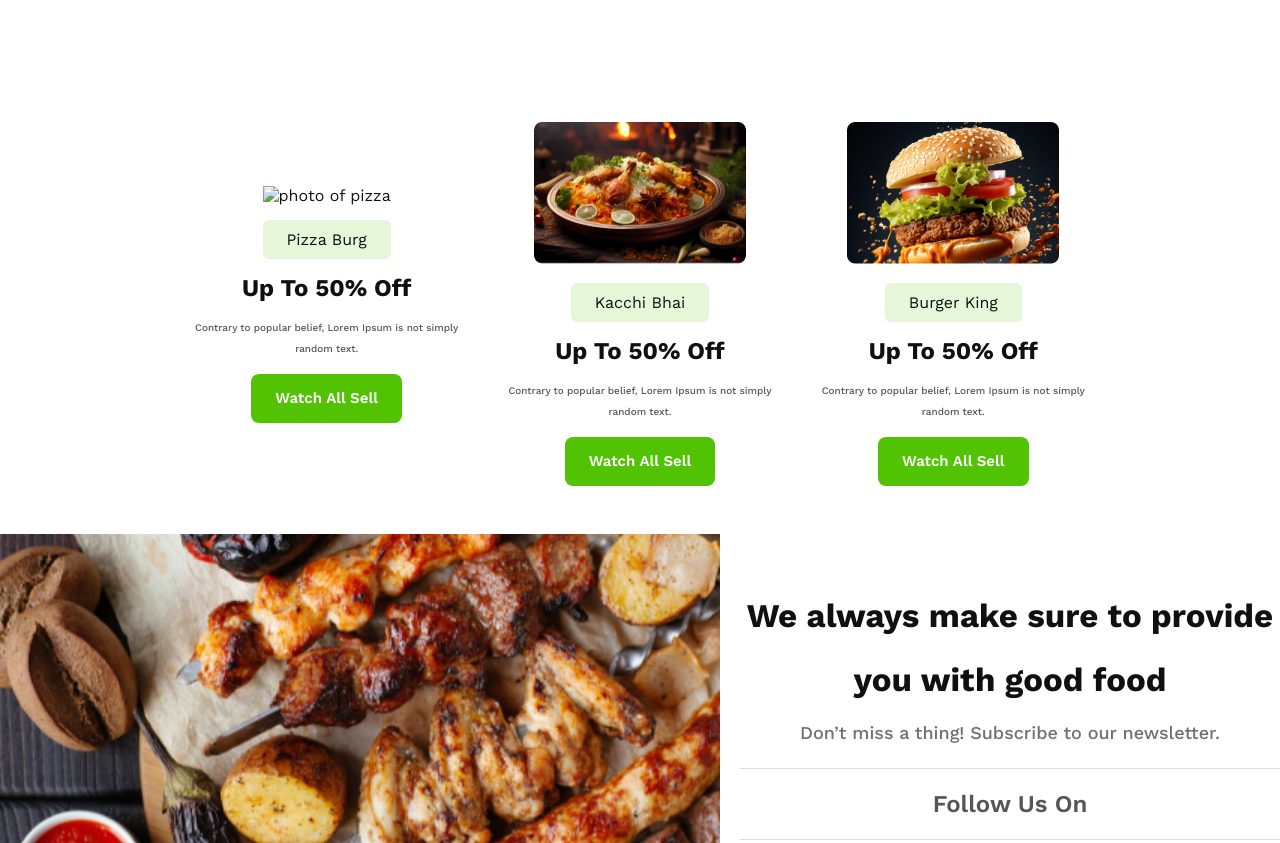
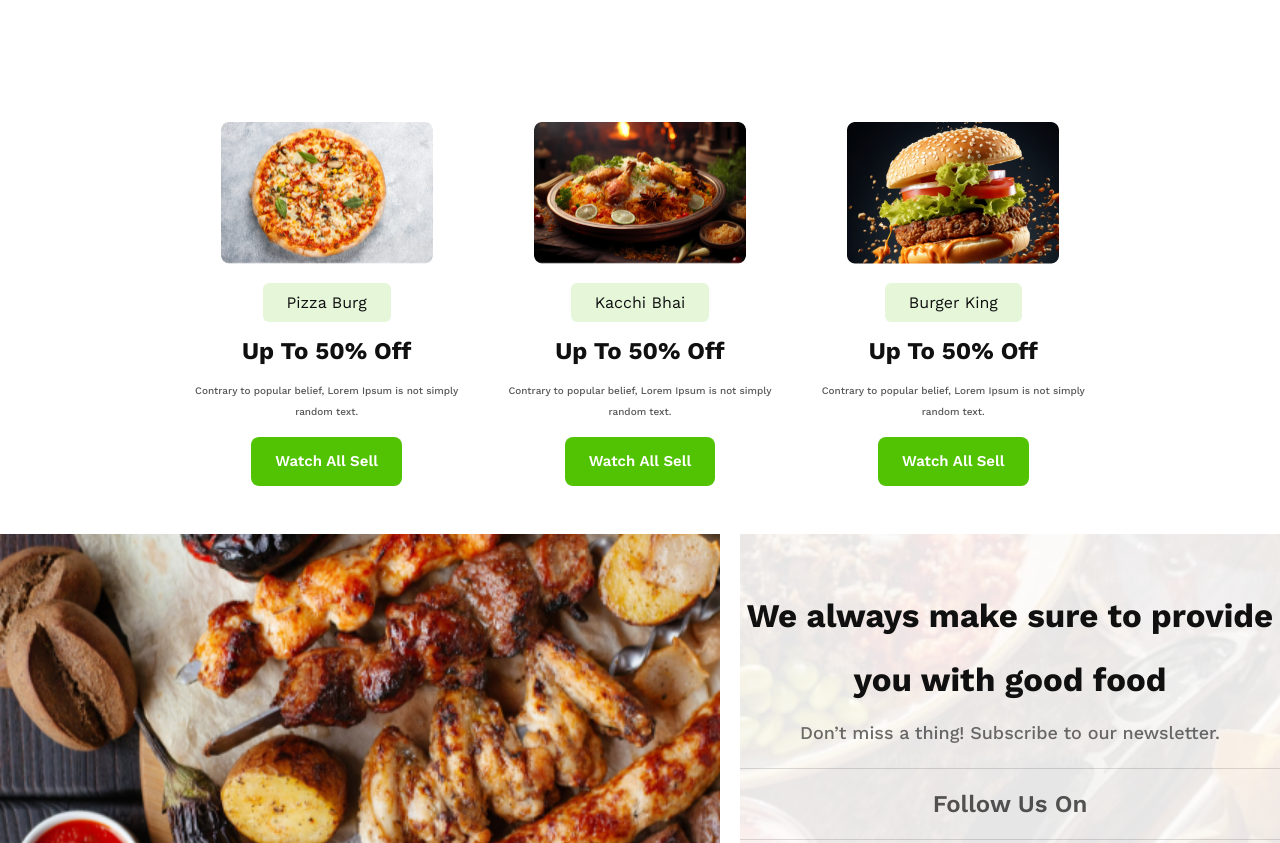
Before and after one commit to mrinmoydas10/Food-Resturant-Project, a plain HTML site: page index.html in a window 1280 px wide. Shown: the part 1052-1895 px from the top of the page. Drawn offline with nearby package versions, Linux system fonts and the light colour scheme; the site is published under a folder, as on GitHub Pages, so addresses that start at the root find nothing.

Commit message:
Error fix

```diff
--- a/index.html
+++ b/index.html
@@ -41,7 +41,7 @@
             <div class="card-container">
                 <div class="card">
                     <div class="image-box">
-                        <img src="/assets/pizza.png" alt="photo of pizza">
+                        <img src="./assets/pizza.png" alt="photo of pizza">
                     </div>
                     <div class="shop">
                         <span>
--- a/style/style.css
+++ b/style/style.css
@@ -28,7 +28,7 @@
     background: linear-gradient(0.00deg,
             rgb(16, 16, 16) -19.5%,
             rgba(16, 16, 16, 0) 100%),
-        url('/assets/hero-bg.png');
+        url('../assets/hero-bg.png');
     background-repeat: no-repeat;
     background-size: cover;
     background-position: center;
@@ -242,7 +242,7 @@ margin: 25px 0px;
     justify-content: center;
 }
 .last{
-    background-image: url('/assets/social-bg.png');
+    background-image: url('../assets/social-bg.png');
     height: 510px;
     width: 720px;
 }
```
